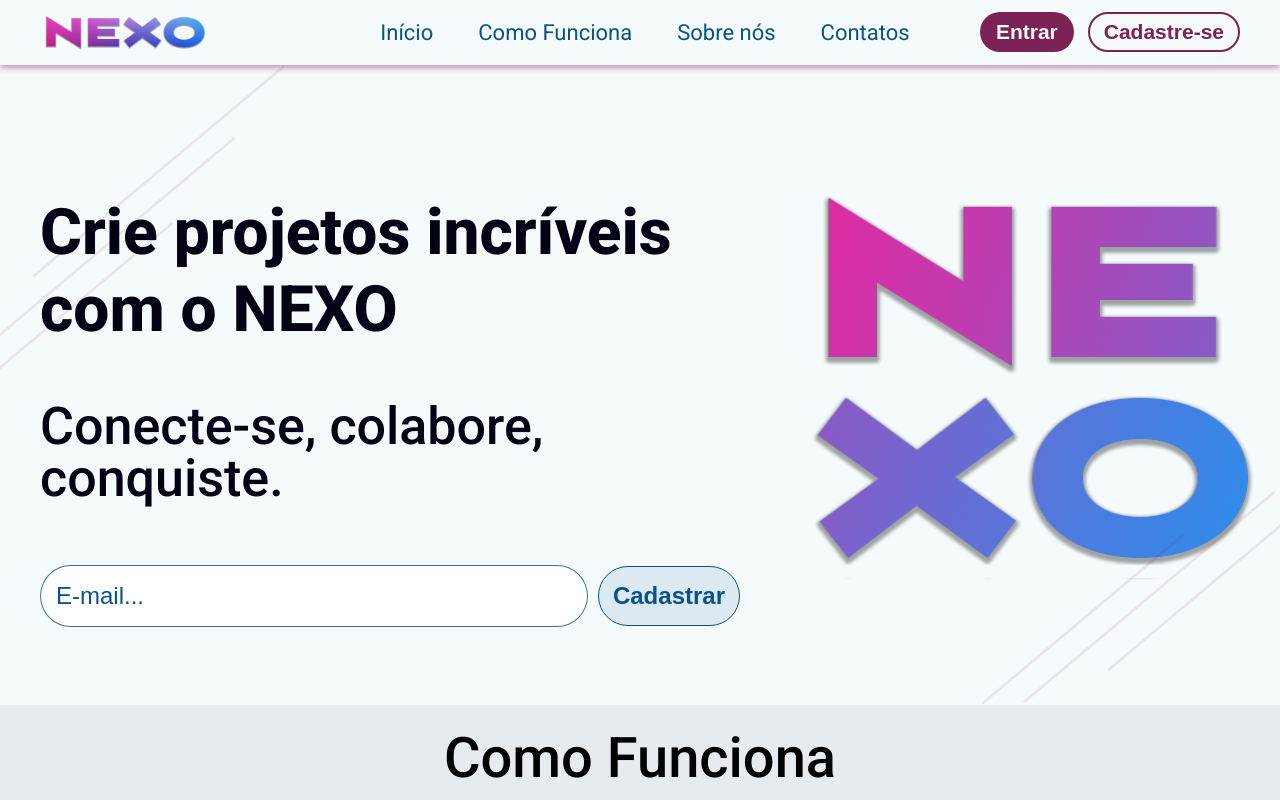
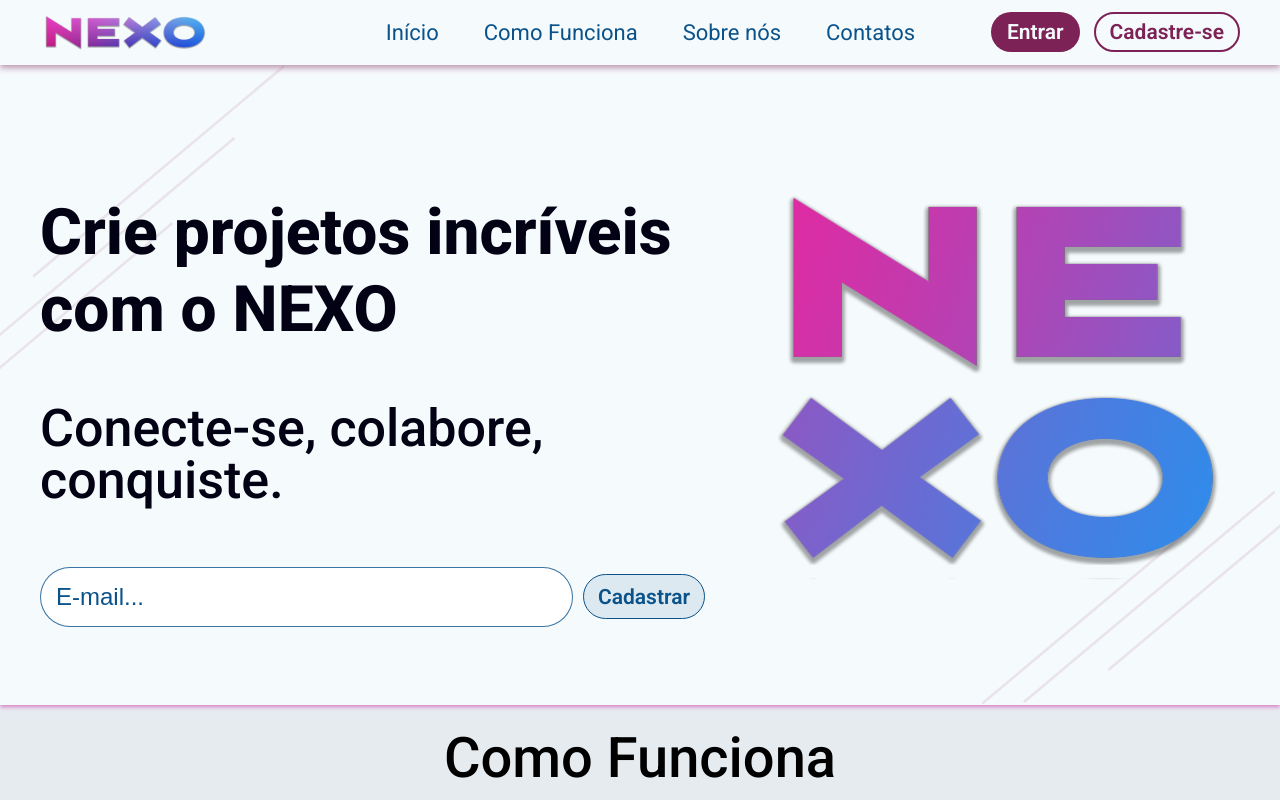
Before and after one commit to gigifs/landing-page, a React (Vite) app: page / in a window 1280 px wide. Shown: the top 800 px of the page. Built offline with nearby package versions, Linux system fonts and the light colour scheme.

Commit message:
responsividade imcompleta

```diff
--- a/src/App.jsx
+++ b/src/App.jsx
@@ -10,12 +10,10 @@ function App() {
   return (
     <div>
       <Header/>
-      <main>
-        <Inicio/>
-        <ComoFunciona/>
-        <CallToAction/>
-        <SobreNos/>
-      </main>
+      <Inicio/>
+      <ComoFunciona/>
+      <CallToAction/>
+      <SobreNos/>
       <Footer/>
     </div>
   )
--- a/src/components/Botao.jsx
+++ b/src/components/Botao.jsx
@@ -11,6 +11,7 @@ const BotaoEstilizado = styled.button`
   cursor: pointer;
   transition: all 0.3s ease-in-out;
   border: 2px solid transparent;
+  font-family: inherit; /*fonte roboto */
 
   ${(props) => {
     switch (props.variant) {
@@ -25,6 +26,10 @@ const BotaoEstilizado = styled.button`
           &:hover {
             background-color: rgba(255, 255, 255, 0.4);
           }
+
+          @media (max-width: 768px) {
+            font-size: 26px;
+          }
         `;
 
       case 'CadastrarSecaoInicio':
@@ -32,8 +37,7 @@ const BotaoEstilizado = styled.button`
           background-color: #0A528A1A;
           color: #0A528A;
           border: 1px solid #0A528A;
-          height: 60px;
-          font-size: 24px;
+          height: 45px;
 
           &:hover {
           background-color: #0A528A;
--- a/src/components/CallToAction.jsx
+++ b/src/components/CallToAction.jsx
@@ -20,6 +20,10 @@ const Titulo = styled.h2`
     max-width: 1400px;
     line-height: 1.2;
     margin: 0;
+
+    @media (max-width: 768px) {
+        font-size: 30px;
+    }
 `;
 
 const Subtitulo = styled.p`
@@ -28,6 +32,10 @@ const Subtitulo = styled.p`
   max-width: 1270px;
   line-height: 1.2;
   margin: 0;
+
+    @media (max-width: 768px) {
+        font-size: 26px;
+    }
 `;
 
 function CallToAction() {
--- a/src/components/ComoFunciona.jsx
+++ b/src/components/ComoFunciona.jsx
@@ -1,6 +1,5 @@
 import styled, { css } from 'styled-components';
 import { FaUserPlus, FaSearch, FaUsers } from 'react-icons/fa'
-import { FiSearch } from "react-icons/fi";
 import { BolinhasContainer, Bolinha } from './Bolinhas.jsx';
 
 const SectionContainer = styled.section`
@@ -16,6 +15,10 @@ const Titulo = styled.h2`
     font-weight: 500;
     color: #000000;
     margin: 0 0 30px 0;
+
+    @media(max-width: 768px){
+        font-size: 40px;
+    }
 `;
 
 const SubTitulo = styled.p`
@@ -24,12 +27,22 @@ const SubTitulo = styled.p`
     max-width: 1620px;
     margin: 0 auto 48px auto; /* Centraliza o parágrafo e adiciona margem embaixo */
     line-height: 1.2;
+    padding: 0 10px 0 10px; /* Para não ficar colado nos cantos das telas */
+
+    @media(max-width: 768px){
+        font-size: 26px;
+    }
 `;
 
 const CardsContainer = styled.div`
     display: flex;
     justify-content: center;
     gap: 60px; /* Espaço entre os cards */
+
+  @media (max-width: 768px) {
+    flex-direction: column;
+    align-items: center;
+  }
 `;
 
 const Card = styled.div`
--- a/src/components/Inicio.jsx
+++ b/src/components/Inicio.jsx
@@ -2,13 +2,6 @@ import styled, { css } from 'styled-components';
 import Botao from "./Botao";
 import logoQuadrada from '../assets/logoQuadrada.svg';
 import detalhes from '../assets/detalhes.svg';
-
-const InicioEstilizado = styled.section`
-    background-color: #F5FAFC;
-    position: relative;
-    overflow: hidden;
-    width: 100%;
-`;
 
 const DetalhesBackground = styled.img`
     position: absolute;
@@ -20,7 +13,15 @@ const DetalhesBackground = styled.img`
     z-index: 0;
 `;
 
-/*NOVO CONST PRO INICIO RESPONSIVO*/
+const InicioEstilizado = styled.section`
+    background-color: #F5FAFC;
+    position: relative;
+    overflow: hidden;
+    width: 100%;
+    box-shadow: 0 2px 4px #d97ec8ff; /*tira??*/
+`;
+
+//nova const, por conta da responsividade
 const ConteudoInicio = styled.div`
     display: flex;
     justify-content: space-between;
@@ -31,31 +32,27 @@ const ConteudoInicio = styled.div`
     margin: 0 auto;
     box-sizing: border-box;
     gap: 40px;
+    position: relative; /* Garante que o conteúdo fique sobre a imagem de fundo */
+    z-index: 1;
 
     @media (max-width: 768px) {
         flex-direction: column;
         text-align: center;
-        gap: 40px;
         padding: 60px 20px;
+        min-height: 60vh;
     }
 `;
 
 const ConteudoEsquerdo = styled.div`
-   /* max-width: 550px;
-    /*position: relative;*/
-    z-index: 2;
-    */
     flex: 1;
     max-width: 700px;
-    z-index: 1;
-    /*
     display: flex;
     flex-direction: column;
 
     @media (max-width: 768px) {
-    align-items: center;
+        align-items: center;
+        max-width: 100%;
     }
-    */
 `;
 
 const Titulo = styled.h1`
@@ -64,6 +61,10 @@ const Titulo = styled.h1`
     color: #030214;
     margin-bottom: 2px;
     line-height: 1.2;
+
+    @media (max-width: 768px) {
+        font-size: 48px;
+    }
 `;
 
 const Subtitulo = styled.p`
@@ -72,70 +73,70 @@ const Subtitulo = styled.p`
     color: #030214;
     margin-bottom: 60px;
     line-height: 1; /*checar*/
+
+    @media (max-width: 768px) {
+        font-size: 36px;
+        margin-bottom: 40px;
+    }
 `;
 
 const FormCadastro = styled.div`
     display: flex;
     gap: 10px;
     align-items: center;
+    width: 100%;
+    max-width: 700px; /* Garante que não fique maior que o conteúdo esquerdo */
+
+    @media(max-width: 768px){
+      flex-direction: column;
+      width: 100%;
+      gap: 30px;
+    }
 `;
 
 const InputEmail = styled.input`
-    padding: 0 15px 0 15px;
+    padding: 0 15px;
     font-size: 24px;
     border: 1px solid #0A528ACC;
     border-radius: 50px;
-    width: 620px;
+    width: 100%;
     height: 60px;
     outline: none;
+    box-sizing: border-box; /* Garante que o padding não aumente o tamanho total */
 
     &::placeholder {
         color: #0A528A;
     }
 
     &:focus {
-    border-color: #0A528ACC;
-    box-shadow: 0 0 0 2px #0A528ACC;
+        border-color: #0A528ACC;
+        box-shadow: 0 0 0 2px #0A528ACC;
     }
+
+    @media(max-width:768px){
+      font-size: 20px;
+      height: 45px;
+    }
+
 `;
 
 const LogoInicio = styled.img`
-    /*max-width: 550px;
-    user-select: none; *
-    flex: 1;
-    display: flex;
-    justify-content: center;
-    align-items: center;
-    max-width: 500;
+    max-width: 500px;
+    height: auto;
+    user-select: none;
 
-    img {
-        width: 100%
-        user-select:none;
+
+    @media(max-width: 768px){
+        display: none;
     }
 `;
-/*
-const LogoContainer = styled.div`
-    flex: 1;
-    display: flex;
-    justify-content: center;
-    align-items: center;
-    max-width: 450px;
-    z-index: 1;
-
-    @media (max-width: 768px) {
-        max-width: 250px;
-    }
-`;
-*/
-
-
 
 function Inicio() {
     return(
         <InicioEstilizado>
             <DetalhesBackground src={detalhes} alt="Detalhes de fundo" />
 
-                <ConteudoInicio>
+            <ConteudoInicio>
                 <ConteudoEsquerdo>
                     <Titulo>Crie projetos incríveis com o NEXO</Titulo>
                     <Subtitulo>Conecte-se, colabore, conquiste.</Subtitulo>
@@ -147,7 +148,6 @@ function Inicio() {
 
                 <LogoInicio src={logoQuadrada} alt='Logo Nexo'/>
             </ConteudoInicio>
-
         </InicioEstilizado>
     );
 }
--- a/src/components/SobreNos.jsx
+++ b/src/components/SobreNos.jsx
@@ -10,6 +10,10 @@ const SectionContainer = styled.section`
     text-align: center;
     max-width: 1700px;
     scroll-margin-top: 80px;
+
+    @media (max-width: 768px) {
+      padding: 20px 20px 40px 20px;
+    }
 `;
 
 const Titulo = styled.h2`
@@ -18,6 +22,10 @@ const Titulo = styled.h2`
   font-weight: 500;
   margin-top: 0;
   margin-bottom: 40px;
+
+  @media (max-width: 768px) {
+      font-size: 44px;
+    }
 `;
 
 const Paragrafo = styled.p`
@@ -27,6 +35,10 @@ const Paragrafo = styled.p`
   max-width: 1500px;
   margin: 0 auto; /* Centraliza o parágrafo */
   line-height: 1.4;
+
+  @media (max-width: 768px) {
+      font-size: 24px;
+    }
 `;
 
 function SobreNos() {
--- a/src/components/header.jsx
+++ b/src/components/header.jsx
@@ -1,8 +1,8 @@
-import React, { useState } from 'react'; // Corrigido para a importação completa
-import styled from 'styled-components';
+import React, {useState} from 'react'; //importação completa
+import styled, { css } from 'styled-components';
 import Botao from './Botao.jsx';
 import logoNexo from '../assets/logo.svg';
-import { FiMenu, FiX } from "react-icons/fi"; // Importação correta dos ícones
+import {FiMenu, FiX} from "react-icons/fi"; //importação dos ícones
 
 const HeaderEstilizado = styled.header`
     display: flex;
@@ -14,11 +14,22 @@ const HeaderEstilizado = styled.header`
     position: sticky;
     top: 0;
     z-index: 10;
-    @media (max-width: 768px) {
+
+    @media(max-width: 768px){
         padding: 8px 20px;
     }
 `;
 
+const NavBotoes = styled.nav`
+  display: flex;
+  gap: 14px; /* Cria um espaço entre os botões */
+
+    @media(max-width: 768px){
+        display: none;
+    }
+  `;
+
+// Placeholder para o logo, só para ter algo no lugar
 const Logo = styled.img`
     width: 170px;
     z-index: 11;
@@ -27,6 +38,7 @@ const Logo = styled.img`
     }
 `;
 
+//links do menu hamburguer :)
 const NavLinks = styled.nav`
     display: flex;
     @media (max-width: 768px) {
@@ -50,6 +62,7 @@ const ListaLinks = styled.ul`
     margin: 0 0 0 100px;
     display: flex;
     gap: 45px;
+
     @media (max-width: 768px) {
         flex-direction: column;
         margin: 0;
@@ -64,35 +77,30 @@ const LinkEstilizado = styled.a`
     font-weight: 400;
     font-size: 22px;
     cursor: pointer;
+    transition: color 0.2s;
+
     &:hover{
         color: #23328fff;
         font-weight: 500;
     }
+
     @media (max-width: 768px) {
         font-size: 28px;
-    }
-`;
-
-const NavBotoes = styled.nav`
-    display: flex;
-    gap: 14px;
-    @media (max-width: 768px) {
-      display: none;
     }
 `;
 
 const MenuHamburguer = styled.div`
     display: none;
     z-index: 11;
+
     @media (max-width: 768px) {
         display: block;
         cursor: pointer;
     }
 `;
 
-function Header() {
+function Header(){
     const [menuAberto, setMenuAberto] = useState(false);
-
     const toggleMenu = () => {
         setMenuAberto(!menuAberto);
     };
@@ -101,22 +109,20 @@ function Header() {
         <HeaderEstilizado>
             <Logo src={logoNexo} alt="Logo da empresa Nexo" />
 
-            <NavLinks $menuAberto={menuAberto}>
+            <NavLinks $menuAberto = {menuAberto}>
                 <ListaLinks>
-                    <li><LinkEstilizado href="#" onClick={toggleMenu}>Início</LinkEstilizado></li>
+                    <li><LinkEstilizado href="#inicio" onClick={toggleMenu}>Início</LinkEstilizado></li>
                     <li><LinkEstilizado href="#como-funciona" onClick={toggleMenu}>Como Funciona</LinkEstilizado></li>
                     <li><LinkEstilizado href="#sobre-nos" onClick={toggleMenu}>Sobre nós</LinkEstilizado></li>
                     <li><LinkEstilizado href="#contatos" onClick={toggleMenu}>Contatos</LinkEstilizado></li>
                 </ListaLinks>
             </NavLinks>
-
             <NavBotoes>
                 <Botao variant="Entrar">Entrar</Botao>
                 <Botao variant="Cadastrar">Cadastre-se</Botao>
             </NavBotoes>
-
             <MenuHamburguer onClick={toggleMenu}>
-                {menuAberto ? <FiX size={30} color="#0A528A" /> : <FiMenu size={30} color="#0A528A" />}
+                {menuAberto ? <FiX size={30} color='#0A528A'/> : <FiMenu size={30} color="#0A528A" />}
             </MenuHamburguer>
         </HeaderEstilizado>
     )
```
